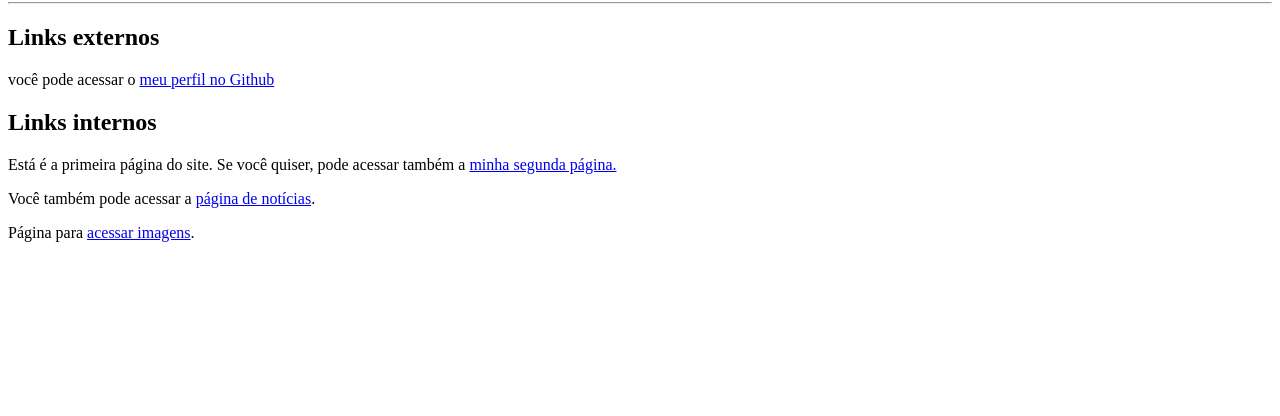
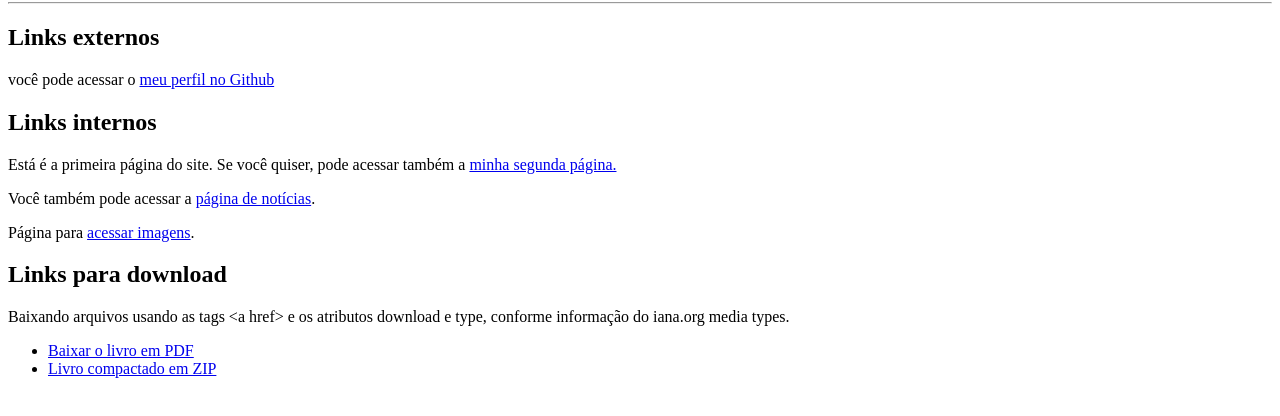
Before and after one commit to julianaroberto/html-css, a plain HTML site: page exercicios/ex010/index.html in a window 1280 px wide. Shown: the part 78-494 px from the top of the page. Drawn offline with Linux system fonts and the light colour scheme.

Commit message:
links para download

```diff
--- a/exercicios/ex010/index.html
+++ b/exercicios/ex010/index.html
@@ -25,5 +25,18 @@
     <p>Você também pode acessar a <a href="noticias/page003.html" target="_self" rel="next">página de notícias</a>.</p>
 
     <p>Página para <a href="images/page004.html" target="_self" rel="next">acessar imagens</a>.</p>
+
+    <h2>Links para download</h2>
+
+    <p>Baixando arquivos usando as tags &lt;a href&gt; e os atributos download e type, conforme informação do iana.org media types.</p>
+    <ul>
+        <li><a href="livro/aula10.pdf" download="aula10.pdf" type="application/pdf">
+            Baixar o livro em PDF</li>
+            </a>
+        <li><a href="livro/aula10.zip" download="aula10.zip" types="applicationn/zip">
+            Livro compactado em ZIP</li>
+            </a>
+    </ul>
+    <!-- https://www.iana.org/assignments/media-types/media-types.xhtml para encontrar os tipos de arquivo para fazer download -->
 </body>
 </html>
```
Also changed, not shown: 2 other files.
